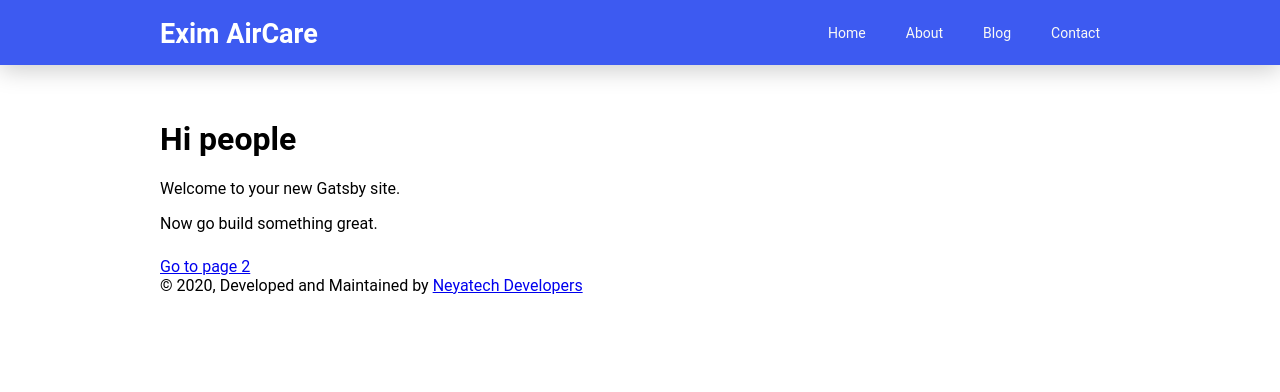
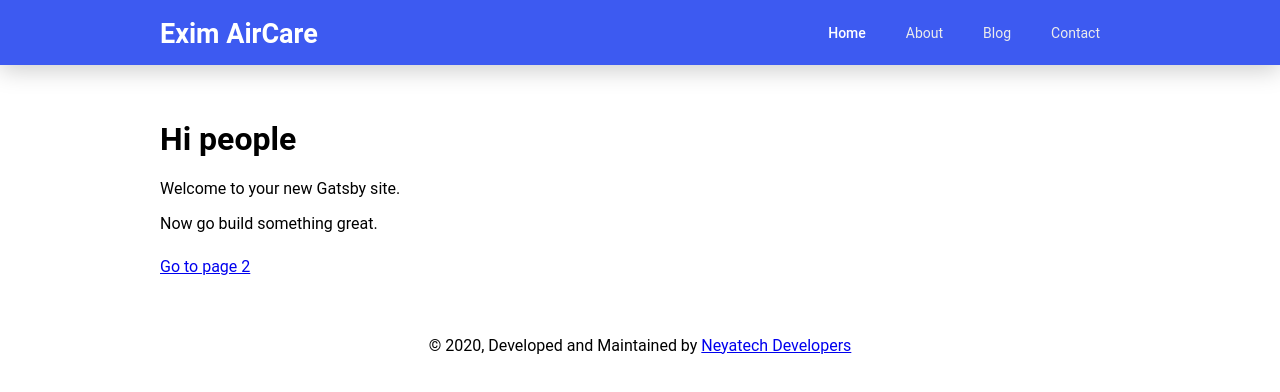
Before and after one commit to neilkapadia7/gatsby-contentful-blog, a Gatsby site: page / in a window 1280 px wide. Built offline with nearby package versions, Linux system fonts and the light colour scheme; Gatsby itself is replaced by a stand-in of ours.

Commit message:
Initial Commit

```diff
--- a/src/components/layout.css
+++ b/src/components/layout.css
@@ -51,9 +51,22 @@ nav ul li {
 nav ul li a {
   font-weight: 400;
   font-size: 14px;
-  color: #fafaf6;
+  color: #ececec;
   text-decoration: none;
+}
+.active-nav{
+  color: #ffffff;
+  font-weight: 500;
 }
 .App{
   margin-top: 120px;
+  width: 75%;
+  margin: 120px 12.5% 60px 12.5%;
 }
+
+
+
+/* Footer */
+footer{
+  text-align: center;
+}
--- a/src/components/layout.js
+++ b/src/components/layout.js
@@ -19,20 +19,14 @@ const Layout = ({ children }) => {
   return (
     <>
       <Header siteTitle={data.site.siteMetadata.title} />
-      <div
-        style={{
-          margin: `0 auto`,
-          maxWidth: 960,
-          padding: `0 1.0875rem 1.45rem`,
-        }}
-      >
+
         <main className='App'>{children}</main>
+
         <footer>
           © {new Date().getFullYear()}, Developed and Maintained by
           {` `}
-          <a href="https://www.neyatechdevelopers.com/">Neyatech Developers</a>
+          <a href="https://www.neyatechdevelopers.com/" target='_blank' rel="noopener noreferrer">Neyatech Developers</a>
         </footer>
-      </div>
     </>
   )
 }
--- a/src/components/nav.js
+++ b/src/components/nav.js
@@ -5,10 +5,10 @@ const Nav = () => {
     return (
         <nav>
             <ul style={{display: 'flex', listStyle: 'none'}}>
-                <li><Link to='/'>Home</Link></li>
-                <li><Link to='/about'>About</Link></li>
-                <li><Link to='/blog'>Blog</Link></li>
-                <li><Link to='/contact'>Contact</Link></li>
+                <li><Link to='/' activeClassName='active-nav'>Home</Link></li>
+                <li><Link to='/about' activeClassName='active-nav'>About</Link></li>
+                <li><Link to='/blog' activeClassName='active-nav'>Blog</Link></li>
+                <li><Link to='/contact' activeClassName='active-nav'>Contact</Link></li>
             </ul>
         </nav>
     )
```
